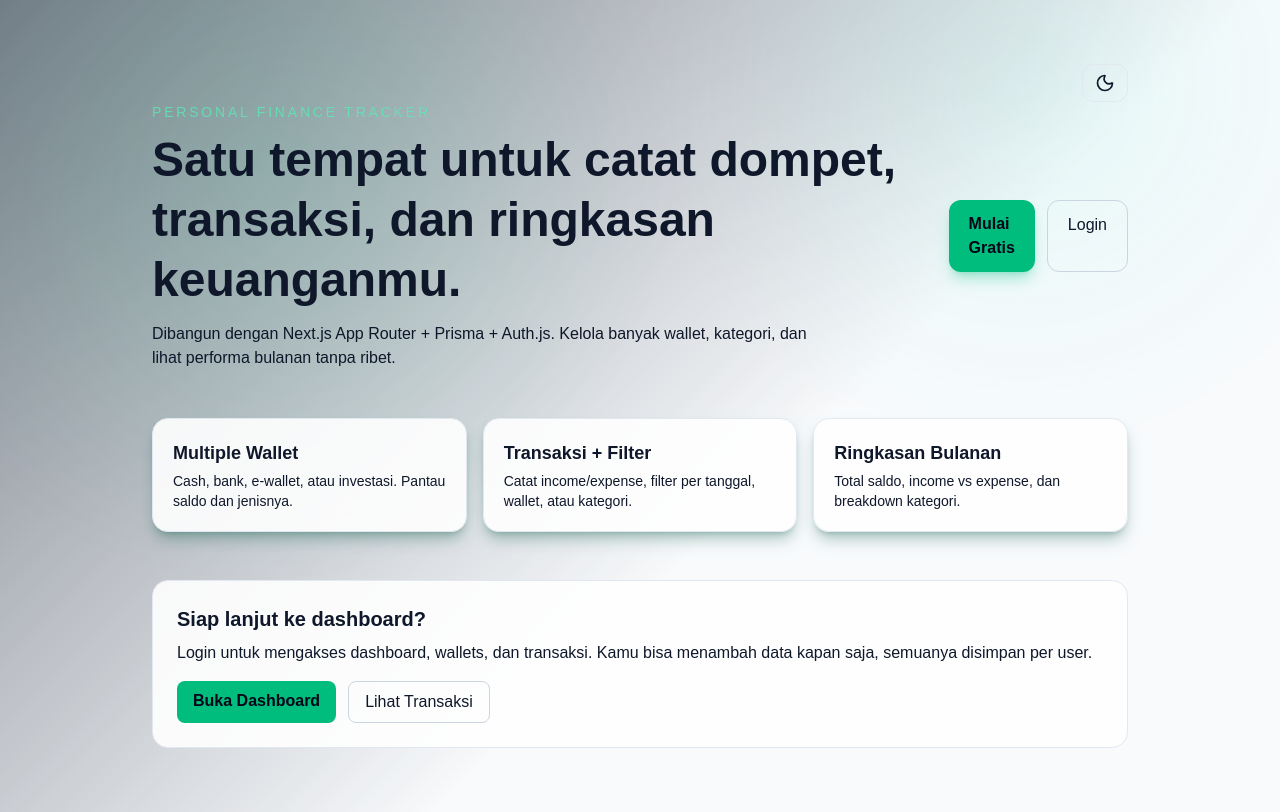
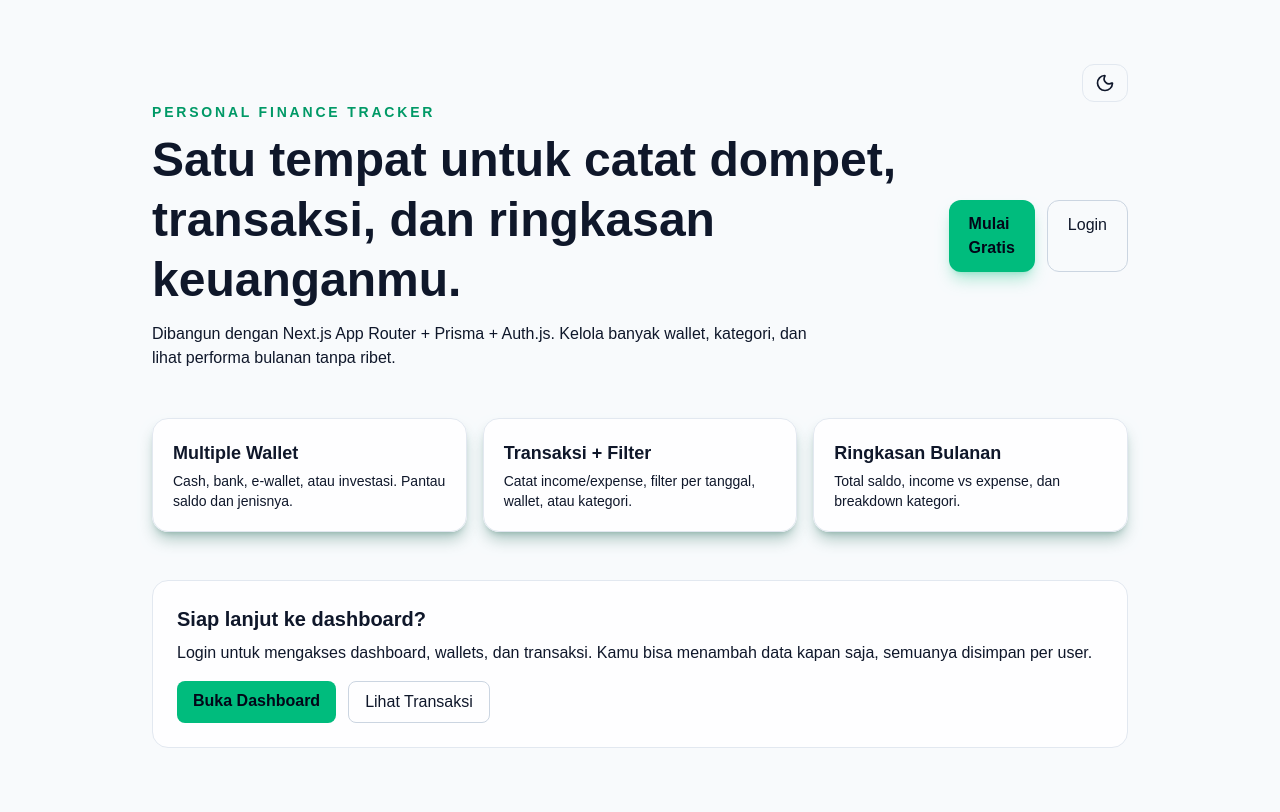
Before and after one commit to muhtegaralfikri/nextjs-finance-tracker, a Next.js app: page / in a window 1280 px wide. Built offline with nearby package versions, Linux system fonts and the light colour scheme.

Commit message:
fix hapus gradient, dan bold / finance tracker

```diff
--- a/app/page.tsx
+++ b/app/page.tsx
@@ -6,22 +6,13 @@
       className="relative min-h-screen overflow-hidden"
       style={{ background: "var(--bg-app)", color: "var(--text-primary)" }}
     >
-      <div
-        className="pointer-events-none absolute inset-0 opacity-80"
-        aria-hidden
-        style={{
-          background:
-            "radial-gradient(circle at 20% 20%, rgba(16, 185, 129, 0.16), transparent 35%), radial-gradient(circle at 80% 10%, rgba(94, 234, 212, 0.14), transparent 30%), linear-gradient(135deg, rgba(15, 23, 42, 0.7), transparent 60%)",
-        }}
-      />
-
       <div className="relative mx-auto max-w-5xl px-6 py-16">
         <div className="flex justify-end">
           <ThemeToggle />
         </div>
         <header className="flex flex-col gap-4 md:flex-row md:items-center md:justify-between">
           <div>
-            <p className="text-sm text-emerald-300/80 uppercase tracking-[0.2em]">
+            <p className="text-sm font-semibold text-emerald-600 dark:text-emerald-300 uppercase tracking-[0.2em]">
               Personal Finance Tracker
             </p>
             <h1 className="mt-2 text-4xl md:text-5xl font-semibold leading-tight">
```
